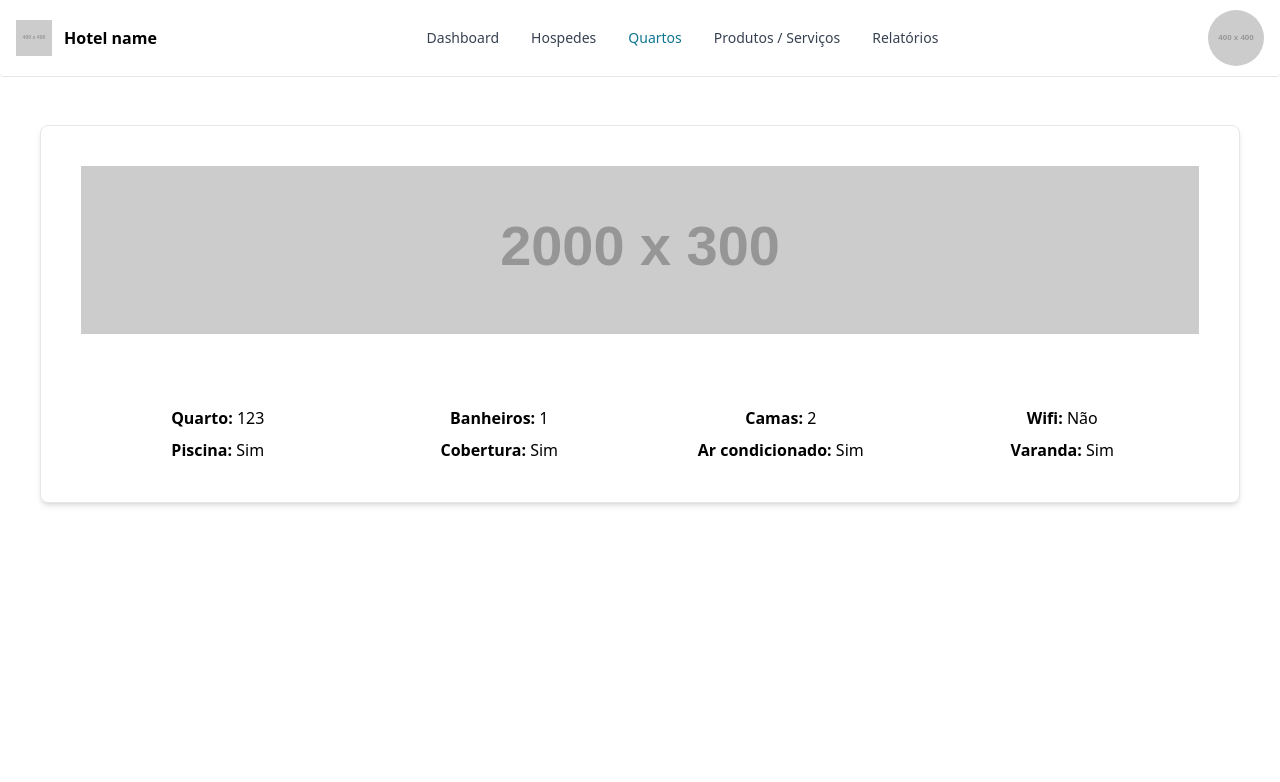
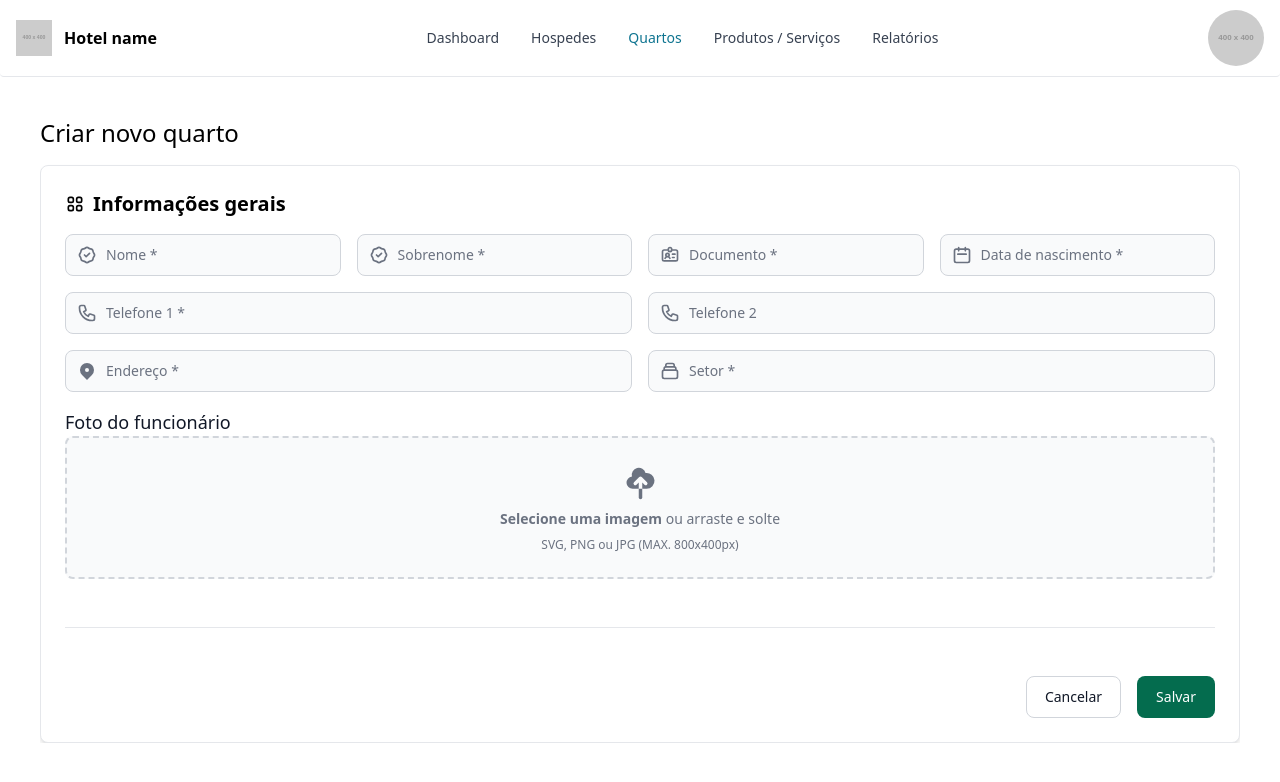
Before and after one commit to daniellucas04/hotel-management, a Next.js app in the folder src/: page /bedrooms/create in a window 1280 px wide. Shown: the top 782 px of the page. Built offline with nearby package versions, Linux system fonts and the light colour scheme.

Commit message:
Iniciado gerenciamento de quartos (frontend)

```diff
--- /dev/null
+++ b/src/app/bedrooms/create/page.jsx
@@ -0,0 +1,118 @@
+import Header from "@/app/component/header";
+import {
+  HiCloudUpload,
+  HiLocationMarker,
+  HiOutlineAtSymbol,
+  HiOutlineBadgeCheck,
+  HiOutlineCalendar,
+  HiOutlineCollection,
+  HiOutlineIdentification,
+  HiOutlineKey,
+  HiOutlineLogin,
+  HiOutlineMail,
+  HiOutlinePhone,
+  HiOutlineViewGrid,
+} from "react-icons/hi";
+import { Button, Card, FileInput, HR, Label, TextInput } from "flowbite-react";
+
+export default function CreateUser() {
+  return (
+    <>
+      <Header />
+      <section className="overflow-x-auto m-10">
+        <h1 className="text-2xl mb-4">Criar novo quarto</h1>
+        <Card>
+          <form className="flex flex-col gap-4">
+            <h1 className="text-xl font-bold flex items-center gap-2">
+              <HiOutlineViewGrid /> Informações gerais
+            </h1>
+            <div className="flex gap-4">
+              <TextInput
+                className="flex-auto"
+                icon={HiOutlineBadgeCheck}
+                placeholder="Nome *"
+                required
+              />
+              <TextInput
+                className="flex-auto"
+                icon={HiOutlineBadgeCheck}
+                placeholder="Sobrenome *"
+                required
+              />
+              <TextInput
+                className="flex-auto"
+                icon={HiOutlineIdentification}
+                placeholder="Documento *"
+                required
+              />
+              <TextInput
+                className="flex-auto"
+                icon={HiOutlineCalendar}
+                placeholder="Data de nascimento *"
+                required
+              />
+            </div>
+            <div className="flex gap-4">
+              <TextInput
+                className="flex-1"
+                icon={HiOutlinePhone}
+                placeholder="Telefone 1 *"
+                required
+              />
+              <TextInput
+                className="flex-1"
+                icon={HiOutlinePhone}
+                placeholder="Telefone 2"
+              />
+            </div>
+            <div className="flex gap-4">
+              <TextInput
+                className="flex-1"
+                icon={HiLocationMarker}
+                placeholder="Endereço *"
+                required
+              />
+              <TextInput
+                className="flex-1"
+                icon={HiOutlineCollection}
+                placeholder="Setor *"
+                required
+              />
+            </div>
+            <div>
+              <Label className="text-lg" htmlFor="dropzone-file">
+                Foto do funcionário
+              </Label>
+              <Label
+                htmlFor="dropzone-file"
+                className="flex w-full cursor-pointer flex-col items-center justify-center rounded-lg border-2 border-dashed border-gray-300 bg-gray-50 hover:bg-gray-100 dark:border-gray-600 dark:bg-gray-700 dark:hover:border-gray-500 dark:hover:bg-gray-600"
+              >
+                <div className="flex flex-col items-center justify-center pb-6 pt-5">
+                  <p className="mb-2 text-sm text-gray-500 dark:text-gray-400">
+                    <span className="flex items-center justify-center m-2">
+                      <HiCloudUpload size={35} />
+                    </span>
+                    <span className="font-semibold">Selecione uma imagem</span>{" "}
+                    ou arraste e solte
+                  </p>
+                  <p className="text-xs text-gray-500 dark:text-gray-400">
+                    SVG, PNG ou JPG (MAX. 800x400px)
+                  </p>
+                </div>
+                <FileInput id="dropzone-file" className="hidden" />
+              </Label>
+            </div>
+
+            <HR />
+            <div className="flex items-center gap-4 justify-end">
+              <Button color="light">
+                <a href="/employee">Cancelar</a>
+              </Button>
+              <Button color="success">Salvar</Button>
+            </div>
+          </form>
+        </Card>
+      </section>
+    </>
+  );
+}
--- /dev/null
+++ b/src/app/bedrooms/edit/[id]/page.jsx
@@ -0,0 +1,83 @@
+import Header from "@/app/component/header";
+import {
+  HiLocationMarker,
+  HiOutlineBadgeCheck,
+  HiOutlineCalendar,
+  HiOutlineCollection,
+  HiOutlineIdentification,
+  HiOutlinePhone,
+  HiOutlineViewGrid,
+} from "react-icons/hi";
+import { Button, Card, FileInput, HR, Label, TextInput } from "flowbite-react";
+
+export default function CreateUser() {
+  return (
+    <>
+      <Header />
+      <section className="overflow-x-auto m-10">
+        <h1 className="text-2xl mb-4">Editar funcionário</h1>
+        <Card>
+          <form className="flex flex-col gap-4">
+            <h1 className="text-xl font-bold flex items-center gap-2">
+              <HiOutlineViewGrid /> Informações gerais
+            </h1>
+            <div className="flex gap-4">
+              <TextInput
+                className="flex-auto"
+                icon={HiOutlineBadgeCheck}
+                placeholder="Nome"
+              />
+              <TextInput
+                className="flex-auto"
+                icon={HiOutlineBadgeCheck}
+                placeholder="Sobrenome"
+              />
+              <TextInput
+                className="flex-auto"
+                icon={HiOutlineIdentification}
+                placeholder="Documento"
+              />
+              <TextInput
+                className="flex-auto"
+                icon={HiOutlineCalendar}
+                placeholder="Data de nascimento"
+              />
+            </div>
+            <div className="flex gap-4">
+              <TextInput
+                className="flex-1"
+                icon={HiOutlinePhone}
+                placeholder="Telefone 1"
+              />
+              <TextInput
+                className="flex-1"
+                icon={HiOutlinePhone}
+                placeholder="Telefone 2"
+              />
+            </div>
+            <div className="flex gap-4">
+              <TextInput
+                className="flex-1"
+                icon={HiLocationMarker}
+                placeholder="Endereço"
+              />
+              <TextInput
+                className="flex-1"
+                icon={HiOutlineCollection}
+                placeholder="Setor"
+              />
+            </div>
+
+            <HR />
+            <div className="flex items-center gap-4 justify-end">
+              <Button color="light">
+                <a href="/employee">Cancelar</a>
+              </Button>
+              <Button color="success">Salvar</Button>
+            </div>
+          </form>
+        </Card>
+      </section>
+    </>
+  );
+}
```
Also changed, not shown: src/app/bedrooms/details/[id]/page.jsx (renamed from src/app/bedrooms/[id]/page.jsx).
